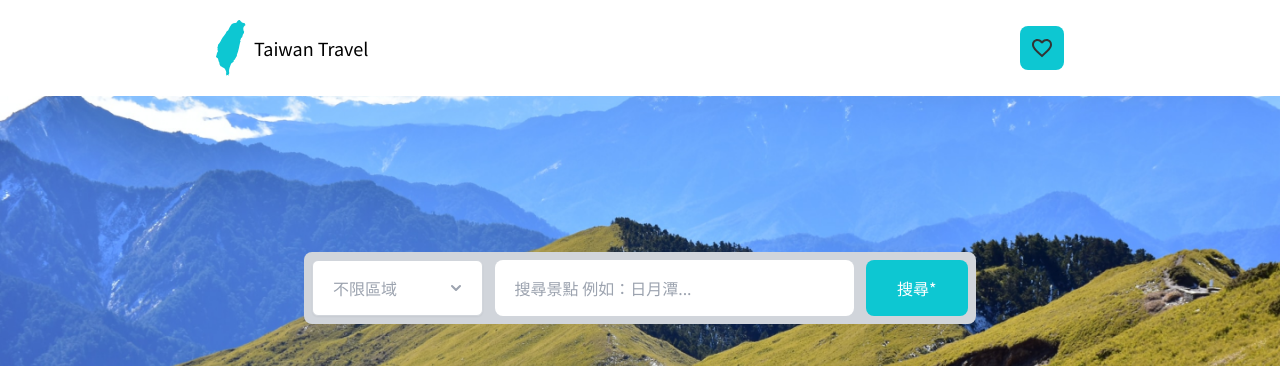
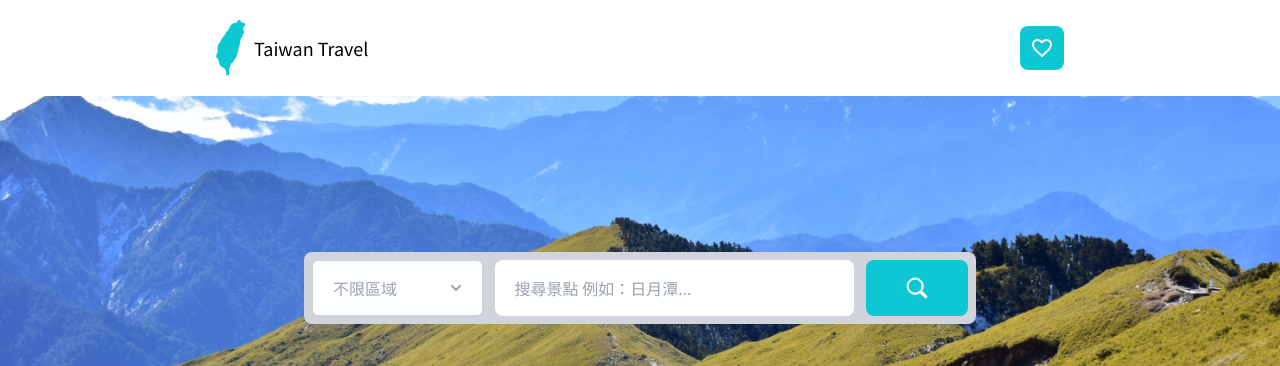
Before and after one commit to weicheng2138/2021-f2e_1, a Vue app: page / in a window 1280 px wide. Shown: the top 366 px of the page. Built offline with nearby package versions, Linux system fonts and the light colour scheme.

Commit message:
nav actions

```diff
--- a/src/assets/app.css
+++ b/src/assets/app.css
@@ -45,3 +45,22 @@ h6 {
 .buttonTextSm {
 	@apply text-xs font-medium;
 }
+
+/* width */
+::-webkit-scrollbar {
+	@apply w-1;
+}
+
+/* Track */
+::-webkit-scrollbar-track {
+	@apply bg-gray-100;
+}
+
+/* Handle */
+::-webkit-scrollbar-thumb {
+	@apply bg-gray-300;
+}
+/* Handle on hover */
+::-webkit-scrollbar-thumb:hover {
+	@apply bg-gray-400;
+}
--- a/src/components/DropDownList.vue
+++ b/src/components/DropDownList.vue
@@ -1,3 +1,42 @@
+<script setup lang="ts">
+import { ref, reactive } from "vue";
+
+const refNumber = ref(0);
+const dropdown = reactive({
+	selectedItem: "",
+	opened: false,
+	cities: [
+		"臺北市",
+		"新北市",
+		"桃園市",
+		"臺中市",
+		"臺南市",
+		"高雄市",
+		"新竹縣",
+		"苗栗縣",
+		"彰化縣",
+		"南投縣",
+		"雲林縣",
+		"嘉義縣",
+		"基隆市",
+		"新竹市",
+		"嘉義市",
+		"屏東縣",
+		"宜蘭縣",
+		"花蓮縣",
+		"臺東縣",
+		"澎湖縣",
+		"金門縣",
+		"連江縣",
+	],
+});
+
+const setDropdownSelected = (city: string) => {
+	dropdown.selectedItem = city;
+	dropdown.opened = false;
+};
+</script>
+
 <template>
 	<div class="transition duration-500 ease-in-out">
 		<!-- This example requires Tailwind CSS v2.0+ -->
@@ -17,7 +56,7 @@
 				text-base
 				font-medium
 				text-gray-400
-				hover:bg-gray-50
+				hover:bg-gray-100
 				focus:outline-none
 				focus:ring-2
 				focus:ring-offset-2
@@ -97,42 +136,3 @@
 		</div>
 	</div>
 </template>
-
-<script setup lang="ts">
-import { ref, reactive } from "vue";
-
-const refNumber = ref(0);
-const dropdown = reactive({
-	selectedItem: "",
-	opened: false,
-	cities: [
-		"臺北市",
-		"新北市",
-		"桃園市",
-		"臺中市",
-		"臺南市",
-		"高雄市",
-		"新竹縣",
-		"苗栗縣",
-		"彰化縣",
-		"南投縣",
-		"雲林縣",
-		"嘉義縣",
-		"基隆市",
-		"新竹市",
-		"嘉義市",
-		"屏東縣",
-		"宜蘭縣",
-		"花蓮縣",
-		"臺東縣",
-		"澎湖縣",
-		"金門縣",
-		"連江縣",
-	],
-});
-
-const setDropdownSelected = (city: string) => {
-	dropdown.selectedItem = city;
-	dropdown.opened = false;
-};
-</script>
--- a/src/components/Nav.vue
+++ b/src/components/Nav.vue
@@ -4,6 +4,14 @@ import { defineComponent } from "vue";
 export default defineComponent({
 	name: "Nav",
 	components: {},
+	data() {
+		return { liked: true };
+	},
+	methods: {
+		onlike() {
+			this.liked = !this.liked;
+		},
+	},
 });
 </script>
 
@@ -21,14 +29,14 @@ export default defineComponent({
 				xl:max-w-4xl
 			"
 		>
-			<div class="flex items-center">
+			<a href="/" class="flex items-center">
 				<img
 					src="../assets/svgs/taiwan-logo.svg"
 					alt="taiwan-logo"
 					class="mr-2"
 				/>
 				<h1 class="text-lg font-normal">Taiwan Travel</h1>
-			</div>
+			</a>
 			<button
 				class="
 					w-11
@@ -39,11 +47,34 @@ export default defineComponent({
 					justify-center
 					items-center
 				"
+				@click="onlike()"
 			>
-				<img
-					src="../assets/svgs/like-unchecked.svg"
-					alt="like-unchecked"
-				/>
+				<svg
+					v-if="liked"
+					class="fill-current text-gray-50 stroke-current stroke-0"
+					width="24"
+					height="24"
+					viewBox="0 0 24 24"
+					fill="none"
+					xmlns="http://www.w3.org/2000/svg"
+				>
+					<path
+						d="M16.5 3C14.76 3 13.09 3.81 12 5.09C10.91 3.81 9.24 3 7.5 3C4.42 3 2 5.42 2 8.5C2 12.28 5.4 15.36 10.55 20.04L12 21.35L13.45 20.03C18.6 15.36 22 12.28 22 8.5C22 5.42 19.58 3 16.5 3ZM12.1 18.55L12 18.65L11.9 18.55C7.14 14.24 4 11.39 4 8.5C4 6.5 5.5 5 7.5 5C9.04 5 10.54 5.99 11.07 7.36H12.94C13.46 5.99 14.96 5 16.5 5C18.5 5 20 6.5 20 8.5C20 11.39 16.86 14.24 12.1 18.55Z"
+					/>
+				</svg>
+				<svg
+					v-if="!liked"
+					class="fill-current text-gray-50 stroke-current stroke-0"
+					width="24"
+					height="24"
+					viewBox="0 0 24 24"
+					fill="none"
+					xmlns="http://www.w3.org/2000/svg"
+				>
+					<path
+						d="M12 21.35L10.55 20.03C5.4 15.36 2 12.28 2 8.5C2 5.42 4.42 3 7.5 3C9.24 3 10.91 3.81 12 5.09C13.09 3.81 14.76 3 16.5 3C19.58 3 22 5.42 22 8.5C22 12.28 18.6 15.36 13.45 20.04L12 21.35Z"
+					/>
+				</svg>
 			</button>
 		</div>
 	</div>
--- a/src/components/SearchBar.vue
+++ b/src/components/SearchBar.vue
@@ -1,5 +1,15 @@
 <script setup lang="ts">
 import DropDownList from "./DropDownList.vue";
+import { ref } from "vue";
+
+const searching = ref(false);
+
+const search = () => {
+	searching.value = true;
+	setTimeout(() => {
+		searching.value = false;
+	}, 2000);
+};
 </script>
 
 <template>
@@ -20,14 +30,80 @@ import DropDownList from "./DropDownList.vue";
 			class="z-50 w-full rounded-lg h-14 mb-3 md:mb-0 md:mr-3 md:w-80"
 		/>
 		<input
-			class="z-10 w-full rounded-lg h-14 pl-5 mb-3 md:mb-0 md:mr-3"
+			class="
+				z-10
+				w-full
+				rounded-lg
+				text-gray-400
+				hover:bg-gray-100
+				focus:outline-none
+				focus:ring-2
+				focus:ring-offset-2
+				focus:ring-offset-gray-100
+				focus:ring-indigo-500
+				transition
+				duration-500
+				ease-in-out
+				h-14
+				pl-5
+				mb-3
+				md:mb-0 md:mr-3
+			"
 			type="text"
 			placeholder="搜尋景點 例如：日月潭..."
 		/>
 		<button
-			class="z-10 bg-primary w-full text-white rounded-lg h-14 md:w-48"
+			class="
+				z-10
+				bg-primary
+				w-full
+				flex
+				justify-center
+				items-center
+				text-white
+				hover:opacity-70
+				focus:outline-none
+				focus:ring-2
+				focus:ring-offset-2
+				focus:ring-offset-gray-100
+				focus:ring-indigo-500
+				transition
+				duration-500
+				ease-in-out
+				rounded-lg
+				h-14
+				md:w-48
+			"
+			@click="search()"
 		>
-			搜尋*
+			<svg
+				v-if="!searching"
+				class="fill-current text-gray-50 stroke-current stroke-1"
+				width="24"
+				height="24"
+				viewBox="0 0 24 24"
+				fill="none"
+				xmlns="http://www.w3.org/2000/svg"
+			>
+				<path
+					d="M16.6801 14.929C17.8906 13.2772 18.4328 11.2292 18.1982 9.19486C17.9636 7.16048 16.9694 5.2897 15.4147 3.9568C13.86 2.6239 11.8593 1.92718 9.81297 2.00603C7.76662 2.08488 5.8255 2.93348 4.37795 4.38206C2.93041 5.83065 2.08319 7.77238 2.00581 9.81878C1.92842 11.8652 2.62657 13.8654 3.96058 15.4191C5.2946 16.9729 7.16609 17.9657 9.20064 18.1988C11.2352 18.432 13.2828 17.8884 14.9337 16.6767H14.9325C14.97 16.7267 15.01 16.7742 15.055 16.8205L19.868 21.6335C20.1024 21.868 20.4204 21.9999 20.752 22C21.0836 22.0001 21.4017 21.8685 21.6363 21.6341C21.8709 21.3997 22.0027 21.0817 22.0028 20.7501C22.0029 20.4184 21.8713 20.1004 21.6369 19.8658L16.8239 15.0528C16.7792 15.0075 16.7312 14.9657 16.6801 14.9278V14.929ZM17.0027 10.1235C17.0027 11.0265 16.8248 11.9205 16.4793 12.7547C16.1338 13.5889 15.6273 14.3469 14.9888 14.9854C14.3504 15.6239 13.5924 16.1303 12.7582 16.4759C11.924 16.8214 11.0299 16.9992 10.127 16.9992C9.22403 16.9992 8.32994 16.8214 7.49574 16.4759C6.66154 16.1303 5.90357 15.6239 5.2651 14.9854C4.62663 14.3469 4.12017 13.5889 3.77463 12.7547C3.4291 11.9205 3.25125 11.0265 3.25125 10.1235C3.25125 8.29997 3.97566 6.55111 5.2651 5.26166C6.55455 3.97222 8.30341 3.24781 10.127 3.24781C11.9505 3.24781 13.6994 3.97222 14.9888 5.26166C16.2783 6.55111 17.0027 8.29997 17.0027 10.1235Z"
+				/>
+			</svg>
+			<svg
+				v-if="searching"
+				xmlns="http://www.w3.org/2000/svg"
+				class="h-6 w-6 animate-spin"
+				fill="none"
+				viewBox="0 0 24 24"
+				stroke="currentColor"
+			>
+				<path
+					stroke-linecap="round"
+					stroke-linejoin="round"
+					stroke-width="2"
+					d="M4 4v5h.582m15.356 2A8.001 8.001 0 004.582 9m0 0H9m11 11v-5h-.581m0 0a8.003 8.003 0 01-15.357-2m15.357 2H15"
+				/>
+			</svg>
 		</button>
 	</div>
 </template>
```
Lines whose indentation alone changed are shown as unchanged.
